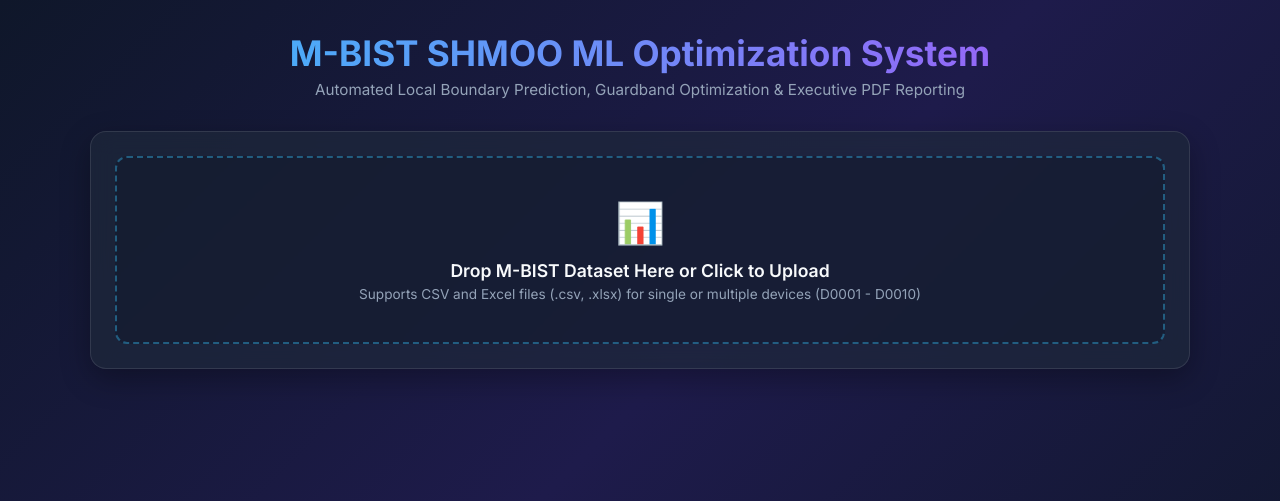
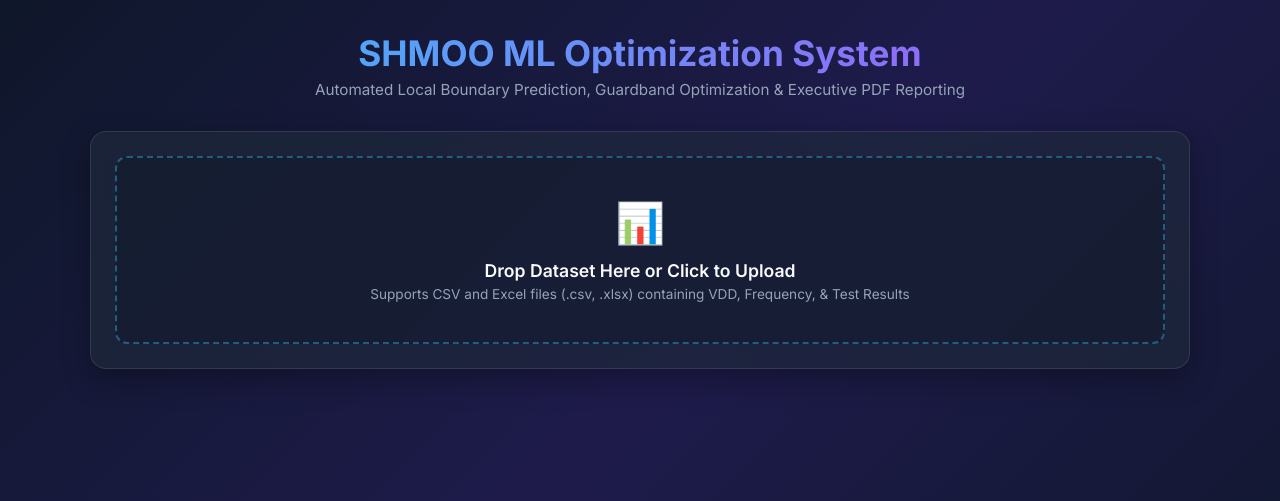
Before and after one commit to naveensreekanth/shmoo_vl, a Flask app: page / in a window 1280 px wide. Shown: the top 501 px of the page. Run offline with Flask 3, Linux system fonts and the light colour scheme.

Commit message:
Update UI text: remove M-BIST branding and hardcoded device range text

```diff
--- a/src/report/generator.py
+++ b/src/report/generator.py
@@ -46,7 +46,7 @@ class ReportGenerator:
             output_path, pagesize=A4,
             leftMargin=1.8*cm, rightMargin=1.8*cm,
             topMargin=2.0*cm, bottomMargin=2.0*cm,
-            title='SHMOO Analysis Report', author='M-BIST Shmoo ML System'
+            title='SHMOO Analysis Report', author='Shmoo ML System'
         )
 
         S = _styles()
@@ -291,6 +291,6 @@ class ReportGenerator:
         canvas.rect(0, 0, W, 0.8*cm, fill=1, stroke=0)
         canvas.setFillColor(colors.grey)
         canvas.setFont('Helvetica', 7.5)
-        canvas.drawString(1.8*cm, 0.3*cm, 'Generated locally by M-BIST Shmoo ML System')
+        canvas.drawString(1.8*cm, 0.3*cm, 'Generated locally by Shmoo ML System')
         canvas.drawRightString(W-1.8*cm, 0.3*cm, f'Page {doc.page}')
         canvas.restoreState()
--- a/src/templates/index.html
+++ b/src/templates/index.html
@@ -3,7 +3,7 @@
 <head>
   <meta charset="UTF-8">
   <meta name="viewport" content="width=device-width, initial-scale=1.0">
-  <title>M-BIST SHMOO ML Optimization System</title>
+  <title>SHMOO ML Optimization System</title>
   <link rel="preconnect" href="https://fonts.googleapis.com">
   <link rel="preconnect" href="https://fonts.gstatic.com" crossorigin>
   <link href="https://fonts.googleapis.com/css2?family=Inter:wght@300;400;500;600;700&display=swap" rel="stylesheet">
@@ -347,15 +347,15 @@
 <body>
   <div class="container">
     <header>
-      <h1>M-BIST SHMOO ML Optimization System</h1>
+      <h1>SHMOO ML Optimization System</h1>
       <p>Automated Local Boundary Prediction, Guardband Optimization & Executive PDF Reporting</p>
     </header>
 
     <div class="glass-card" id="upload-card">
       <div class="upload-zone" id="drop-zone">
         <div class="upload-icon">📊</div>
-        <div class="upload-title">Drop M-BIST Dataset Here or Click to Upload</div>
-        <div class="upload-sub">Supports CSV and Excel files (.csv, .xlsx) for single or multiple devices (D0001 - D0010)</div>
+        <div class="upload-title">Drop Dataset Here or Click to Upload</div>
+        <div class="upload-sub">Supports CSV and Excel files (.csv, .xlsx) containing VDD, Frequency, & Test Results</div>
         <input type="file" id="file-input" accept=".csv, .xlsx, .xls">
       </div>
 
```
Also changed, not shown: README.md.
